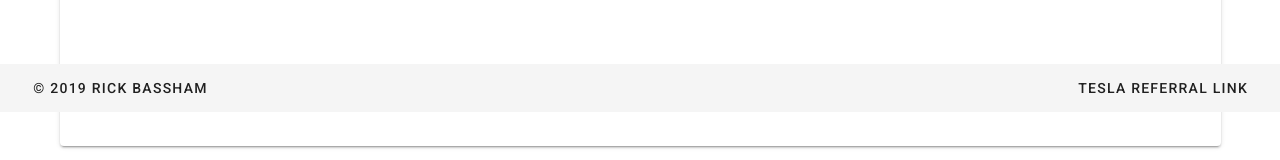
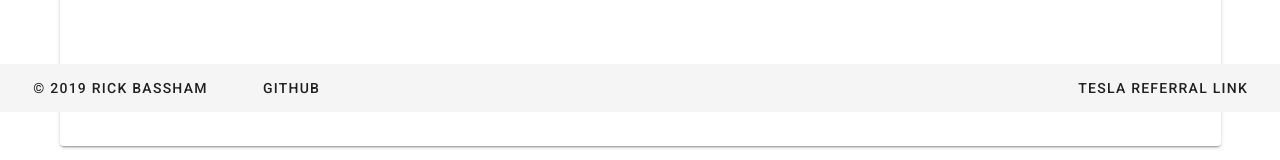
Before and after one commit to rickbassham/tesla-dashboard, a Vue app: page / in a window 1280 px wide. Shown: the part 688-848 px from the top of the page. Built offline with nearby package versions, Linux system fonts and the light colour scheme; no server answers.

Commit message:
add explicit github link

```diff
--- a/src/App.vue
+++ b/src/App.vue
@@ -19,7 +19,8 @@
       </v-container>
     </v-content>
     <v-footer app>
-      <v-btn text href="https://github.com/rickbassham/tesla-dashboard">&copy; 2019 Rick Bassham</v-btn>
+      <v-btn text>&copy; 2019 Rick Bassham</v-btn>
+      <v-btn text href="https://github.com/rickbassham/tesla-dashboard" target="_blank"><v-icon left>mdi-github-circle</v-icon>GitHub</v-btn>
       <v-spacer></v-spacer>
       <v-btn text href="https://ts.la/brodrick17858">Tesla Referral Link</v-btn>
     </v-footer>
```
